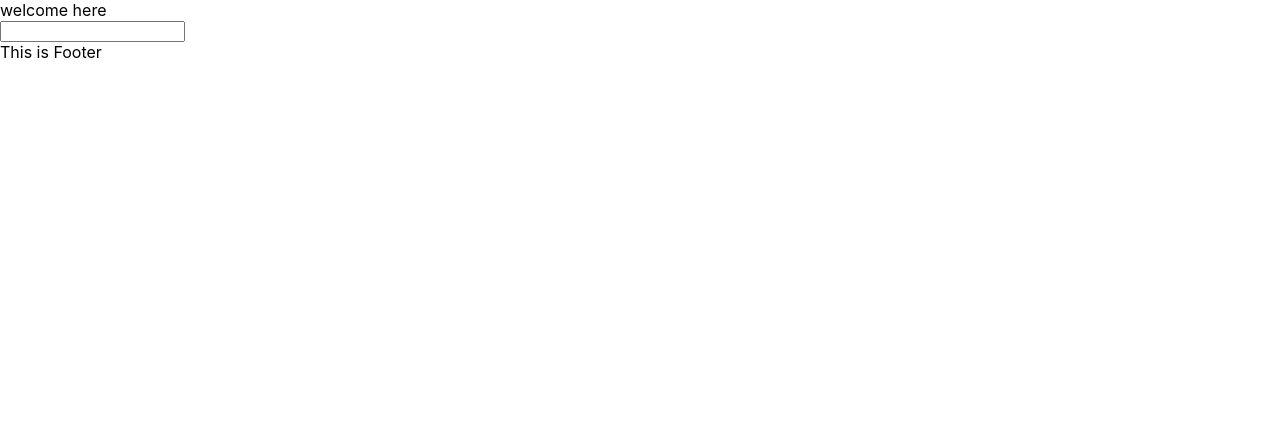
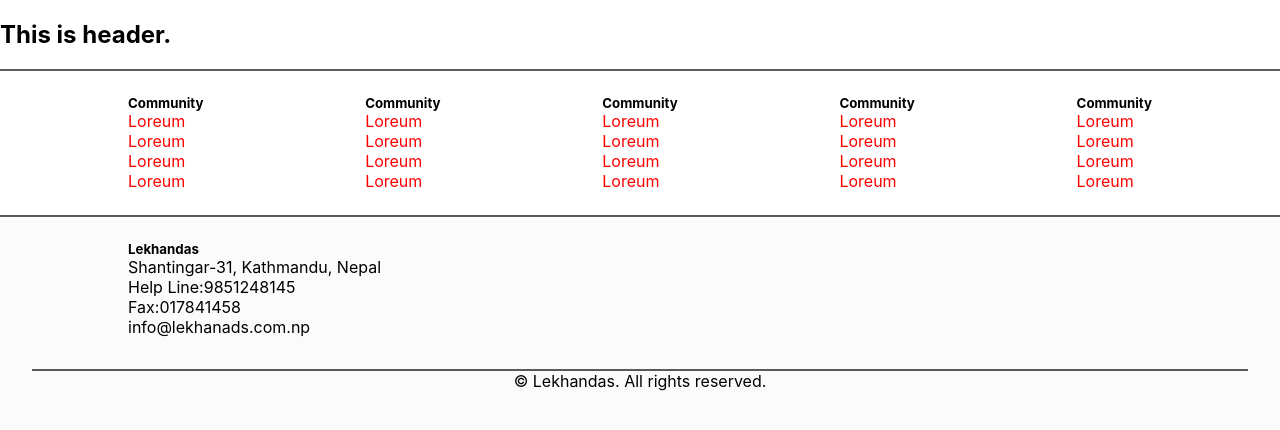
Before and after one commit to aamir095/frontendlekhandas, a React (Create React App) app: page / in a window 1280 px wide. Shown: the top 430 px of the page. Built offline with nearby package versions, Linux system fonts and the light colour scheme.

Commit message:
footer updated

```diff
--- a/package.json
+++ b/package.json
@@ -8,7 +8,9 @@
     "@testing-library/react": "^9.4.0",
     "@testing-library/user-event": "^7.2.1",
     "apollo-boost": "^0.4.7",
+    "flexbox-react": "^4.4.0",
     "graphql": "^14.6.0",
+    "node-sass": "^4.13.1",
     "react": "^16.12.0",
     "react-dom": "^16.12.0",
     "react-router": "^5.1.2",
--- a/src/pages/Layout.js
+++ b/src/pages/Layout.js
@@ -3,22 +3,12 @@ import Header from './header/Header';
 import Footer from './footer/Footer';
 
 class Layout extends React.Component{
-    constructor(){
-        super();
-        this.state={
-            title:'welcome here'
-        };
-    }
-
-    changeTitle(title){
-        this.setState({title});
-    }
 
     render(){
     return(
     <div>
 
-        <Header changeTitle={this.changeTitle.bind(this)} title={this.state.title}/>
+        <Header/>
 
         <Footer/>
     </div>
--- a/src/pages/footer/Footer.js
+++ b/src/pages/footer/Footer.js
@@ -1,9 +1,74 @@
 import React from 'react';
+import Flexbox from 'flexbox-react';
+import './footer.scss';
 
 export default class Footer extends React.Component{
     render(){
         return(
-            <header>This is Footer</header>
+            <div className="footer">
+                <div className="links">
+                    <div className='center'>
+                   <div className='links-list1'>
+                       <h5>Community</h5>
+                       <ul><a href='#'>Loreum</a></ul>
+                       <ul><a href='#'>Loreum</a></ul>
+                       <ul><a href='#'>Loreum</a></ul>
+                       <ul><a href='#'>Loreum</a></ul>
+
+                   </div>
+
+                   <div className='links-list1'>
+                       <h5>Community</h5>
+                       <ul><a href='#'>Loreum</a></ul>
+                       <ul><a href='#'>Loreum</a></ul>
+                       <ul><a href='#'>Loreum</a></ul>
+                       <ul><a href='#'>Loreum</a></ul>
+                   </div>
+
+                   <div className='links-list1'>
+                       <h5>Community</h5>
+                       <ul><a href='#'>Loreum</a></ul>
+                       <ul><a href='#'>Loreum</a></ul>
+                       <ul><a href='#'>Loreum</a></ul>
+                       <ul><a href='#'>Loreum</a></ul>
+                   </div>
+
+                   <div className='links-list1'>
+                       <h5>Community</h5>
+                       <ul><a href='#'>Loreum</a></ul>
+                       <ul><a href='#'>Loreum</a></ul>
+                       <ul><a href='#'>Loreum</a></ul>
+                       <ul><a href='#'>Loreum</a></ul>
+                   </div>
+
+                   <div className='links-list1'>
+                       <h5>Community</h5>
+                       <ul><a href='#'>Loreum</a></ul>
+                       <ul><a href='#'>Loreum</a></ul>
+                       <ul><a href='#'>Loreum</a></ul>
+                       <ul><a href='#'>Loreum</a></ul>
+                   </div>
+                </div>
+                </div>
+                <div className="footerInfo">
+                    <div className="center">
+                    <div className='footer-info'>
+                        <h5>Lekhandas</h5>
+                        <ul>Shantingar-31, Kathmandu, Nepal</ul>
+                        <ul>Help Line:9851248145</ul>
+                        <ul>Fax:017841458</ul>
+                        <ul>info@lekhanads.com.np</ul>
+
+                    </div>
+                    </div>
+
+                <div className="footerEnd">
+                    <div className="footer-end">&copy; Lekhandas. All rights reserved. </div>
+
+                </div>
+                </div>
+
+            </div>
         );
     }
 }
--- /dev/null
+++ b/src/pages/footer/footer.scss
@@ -0,0 +1,43 @@
+
+.center{
+    width:80vw;
+    display: flex;
+    justify-content:space-between;
+    margin: auto;
+
+}
+.links{
+    border-top: 2px solid #5A5A5A;
+    padding: 3vh 0;
+
+}
+
+.links-list1 a{
+
+    text-decoration: none;
+    color:red;
+
+
+}
+
+.footerInfo{
+    border-top: 2px solid #5A5A5A;
+    padding: 3vh 0;
+    background-color:  #FBFBFB;
+
+
+}
+
+.footerEnd{
+    border-top: 2px solid #5A5A5A;
+    margin: 2em;
+    padding:0;
+}
+.footer-end{
+    text-align: center;
+}
+
+h5,ul {
+    padding:0;
+    margin:0;
+}
--- a/src/pages/header/Header.js
+++ b/src/pages/header/Header.js
@@ -1,12 +1,8 @@
 import React from 'react';
-import Title from './Title';
+
 
 export default class Header extends React.Component{
 
- handleChange(e){
-     const title= e.target.value;
-     this.props.changeTitle(title);
- }
 
 
 
@@ -14,8 +10,8 @@ export default class Header extends React.Component{
 
         return(
             <div>
-                <Title title={this.props.title}/>
-                <input onChange={this.handleChange.bind(this)}/>
+                <h2>This is header.</h2>
+
             </div>
         );
     }
--- a/src/pages/header/Title.js
+++ /dev/null
@@ -1,10 +0,0 @@
-import React from 'react';
-
-export default class Header extends React.Component{
-    render(){
-        return(
-            <header>{this.props.title}</header>
-     );
-
-    }
-}
```
Also changed, not shown: 1 other file (tests, documents, lock files or other folders).
